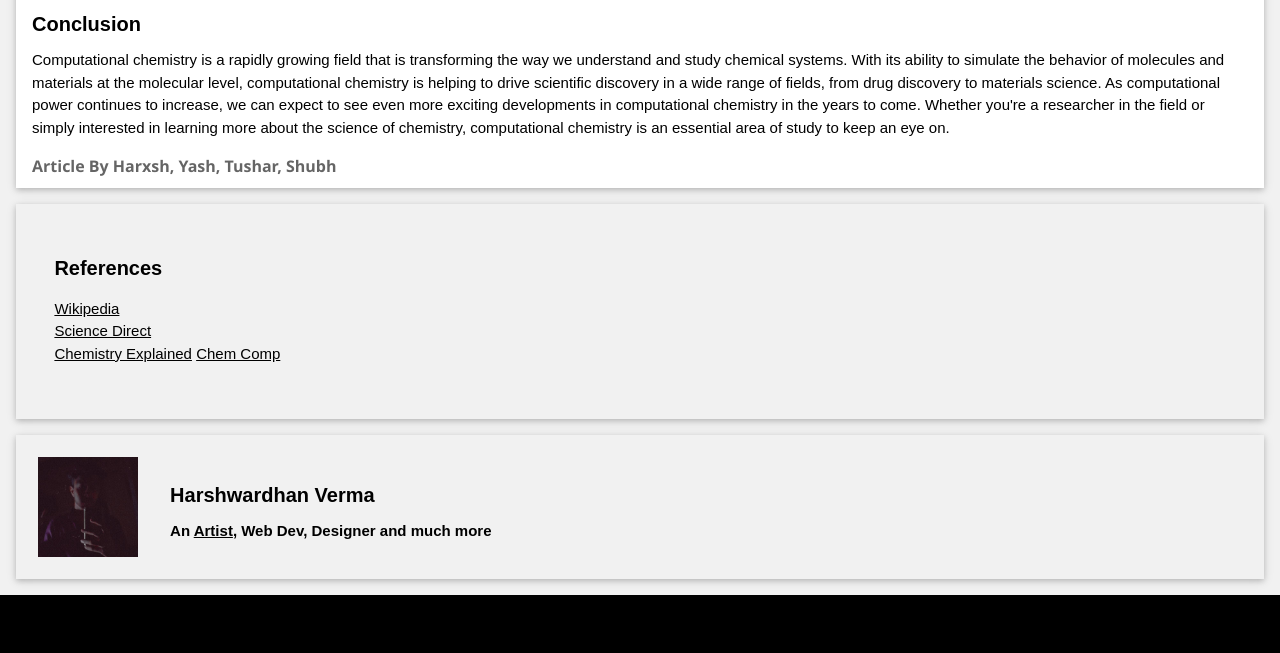
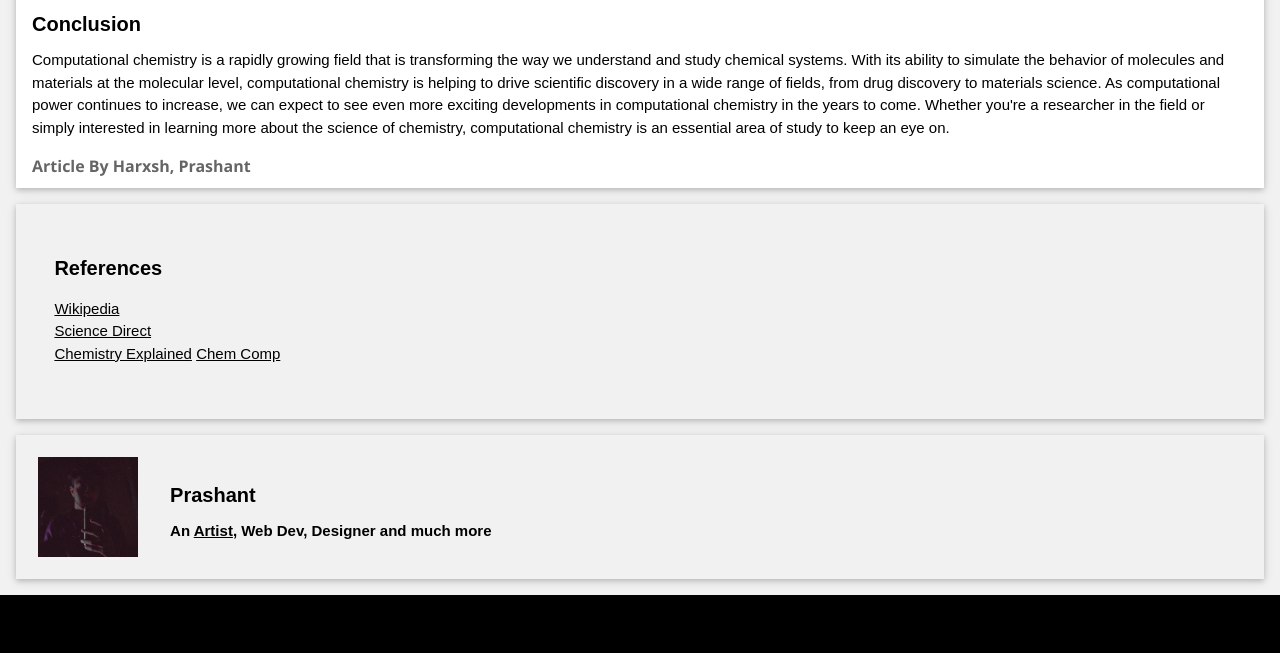
Before and after one commit to pkuniverse/ChemistryBlog, a plain HTML site: page index.html in a window 1280 px wide. Shown: the part 1100-1753 px from the top of the page. Drawn offline with nearby package versions, Linux system fonts and the light colour scheme.

Commit message:
Update index.html

```diff
--- a/index.html
+++ b/index.html
@@ -60,7 +60,7 @@ h4,h5{
 
         As computational power continues to increase, we can expect to see even more exciting developments in computational chemistry in the years to come. Whether you're a researcher in the field or simply interested in learning more about the science of chemistry, computational chemistry is an essential area of study to keep an eye on.
 </p>
-<h6><b><span class="w3-opacity">Article By Harxsh, Yash, Tushar, Shubh</span></b></h6>
+<h6><b><span class="w3-opacity">Article By Harxsh, Prashant</span></b></h6>
     </div>
 
   </div>
@@ -75,7 +75,7 @@ h4,h5{
   <div class="w3-card w3-margin w3-margin-top">
     <table><tr>
       <td style="width:10%; padding: 2%;"><img src="assets/ProfilePic.jpg" width="100"></td>
-      <td style="padding-left: 5%;"><h4><b>Harshwardhan Verma </b></h4>
+      <td style="padding-left: 5%;"><h4><b>Prashant </b></h4>
         <b>An <a href="https://open.spotify.com/artist/62O3jA9aUFtrGtXZfimy8E"> Artist</a>, Web Dev, Designer and much more</b>
       </td>
       </tr>
```
